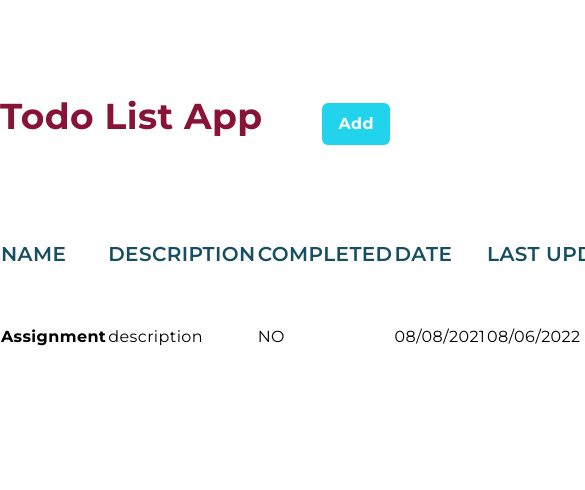
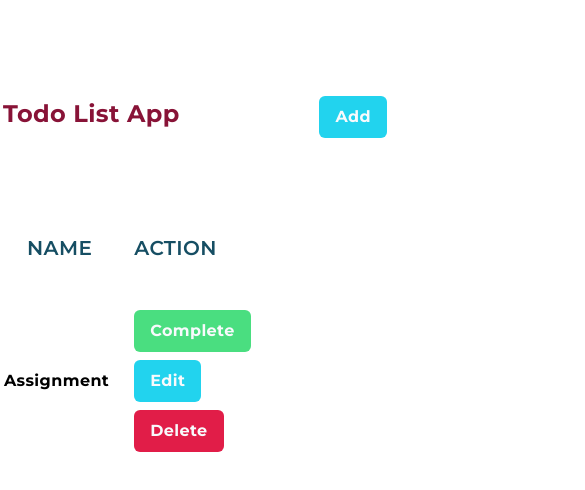
Before and after one commit to TingChiehLin/next-todo-app, a Next.js app: page / in a window 390 px wide. Shown: the top 490 px of the page, 585 px wide, since content can reach past the window. Built offline with nearby package versions, Linux system fonts and the light colour scheme.

Commit message:
Add - Responsive design

```diff
--- a/app/page.tsx
+++ b/app/page.tsx
@@ -65,12 +65,11 @@ export default function Home() {
     if(!updateName || !updateDescription) {
       return;
     }
-    console.log("Updated Todo:", updateName, updateDescription);
     updatedTodo(todoId, updateName, updateDescription, new Date().toLocaleDateString());
   }
 
   return (
-    <main className="w-full max-w-7xl mx-auto py-24">
+    <main className="w-full max-w-sm md:max-w-4xl lg:max-w-5xl xl:max-w-7xl mx-auto py-24">
       <section className="flex justify-between items-baseline">
         <H1 title={"Todo List App"} alignContent={"left"} className="mb-20"/>
         <Button title={"Add"} type={"button"} variant={"Add"} onClick={handleAddModal}/>
--- a/components/Button/Button.tsx
+++ b/components/Button/Button.tsx
@@ -1,6 +1,6 @@
 "use client";
 
-export type Buttons = "Add" | "Edit" | "Close" | "Delete";
+export type Buttons = "Add" | "Complete" | "Edit" | "Close" | "Delete";
 
 interface ButtonTypeProp {
     title: string;
@@ -14,6 +14,7 @@ interface ButtonTypeProp {
 
 const buttonMapper: {[k in Buttons]: string} = {
     "Add": "bg-cyan-400",
+    "Complete": "bg-green-400",
     "Edit": "bg-cyan-400",
     "Close": "bg-rose-600",
     "Delete": "bg-rose-600",
@@ -21,6 +22,7 @@ const buttonMapper: {[k in Buttons]: string} = {
 
 const hoverMapper: {[k in Buttons] : string} = {
     "Add": "hover:bg-cyan-300 hover:text-cyan-900",
+    "Complete": "hover:bg-green-300 hover:text-green-900",
     "Edit": "hover:bg-cyan-300 hover:text-cyan-900",
     "Close" : "hover:bg-rose-500 hover:text-rose-900",
     "Delete": "hover:bg-rose-500 hover:text-rose-900",
--- a/components/H1/H1.tsx
+++ b/components/H1/H1.tsx
@@ -14,7 +14,7 @@ const alignContentMapper:{[k in alignments]: string} = {
 
 const H1: React.FC<H1TypeProp> = ({title, alignContent = "left", className}) => {
     return (
-        <h1 className={`text-4xl font-bold text-rose-900 ${alignContentMapper[alignContent]} ${className}`}>{title}</h1>
+        <h1 className={`text-2xl lg:text-4xl font-bold text-rose-900 ${alignContentMapper[alignContent]} ${className}`}>{title}</h1>
     );
 }
 
--- a/components/TR/TR.tsx
+++ b/components/TR/TR.tsx
@@ -17,11 +17,12 @@ const TR: React.FC<TRTypeProps> = ({...props}) => {
     return (
         <tr className="py-6">
             <th scope="row">{name}</th>
-            <td>{description}</td>
-            <td>{is_completed ? "YES" : "NO"}</td>
-            <td>{created_at}</td>
-            <td>{updated_at}</td>
-            <td className="flex items-center py-6 gap-2">
+            <td className={`hidden md:table-cell`}>{description}</td>
+            <td className={`hidden md:table-cell`}>{is_completed ? "YES" : "NO"}</td>
+            <td className={`hidden md:table-cell`}>{created_at}</td>
+            <td className={`hidden md:table-cell`}>{updated_at}</td>
+            <td className="flex items-center py-6 gap-2 flex-wrap md:flex-nowrap pl-6 md:pl-0">
+                <Button title={"Complete"} type={"button"} variant={"Complete"} onClick={onEdit}/>
                 <Button title={"Edit"} type={"button"} variant={"Edit"} onClick={onEdit}/>
                 <Button title={"Delete"} type={"button"} variant={"Delete"} onClick={onDelete}/>
             </td>
--- a/components/Th/Th.tsx
+++ b/components/Th/Th.tsx
@@ -1,11 +1,17 @@
 interface ThTypeProp {
+    order: number,
     text: string;
 }
 
 const Th:React.FC<ThTypeProp> = ({...props}) => {
+    console.log(props.order);
     return (
         <th scope="col"
-            className="text-xl text-cyan-900 font-semibold uppercase py-6">
+            className={`${(props.order >= 1 && props.order < 5) && `hidden md:table-cell`}
+                          text-xl text-cyan-900
+                          font-semibold uppercase py-6
+                          pl-6 md:pl-0
+                      `}>
             {props.text}
         </th>
     );
--- a/layouts/TodoList/TodoList.tsx
+++ b/layouts/TodoList/TodoList.tsx
@@ -23,22 +23,22 @@ const TodoList: React.FC<TodoListPropType> = ({todos, OnEdit}) => {
     return (
         <table className="w-full max-w-7xl text-left whitespace-nowrap">
             <colgroup>
-                <col className="w-8/12 lg:w-2/12"/>
+                <col className="w-2/12 lg:w-2/12"/>
                 <col className="w-3/12 lg:w-4/12" />
-                <col className="w-4/12 md:w-4/12 lg:w-2/12"/>
-                <col className="lg:w-2/12" />
-                <col className="lg:w-2/12" />
+                <col className="w-2/12 md:w-4/12 lg:w-2/12"/>
+                <col className="w-1/12 lg:w-2/12" />
+                <col className="w-4/12 lg:w-2/12"/>
             </colgroup>
             <thead>
                <tr>
-               {ths.map((th, index) => <Th key={index + "_" + th} text={th.text}/>)}
+                 {ths.map((th, index) => <Th key={index} order={index} text={th.text}/>)}
                </tr>
            </thead>
            <tbody>
             {
-                todos.map((todo)=>
+                todos.map((todo, index)=>
                 <TR
-                    key={todo.id}
+                    key={index}
                     name={todo.name}
                     description={todo.description}
                     is_completed={todo.is_completed}
--- a/libs/actions.ts
+++ b/libs/actions.ts
@@ -0,0 +1,5 @@
+"use server"
+
+export const GET_TODOS = async () => {
+
+}
```
Also changed, not shown: 1 other file (tests, documents, lock files or other folders).
